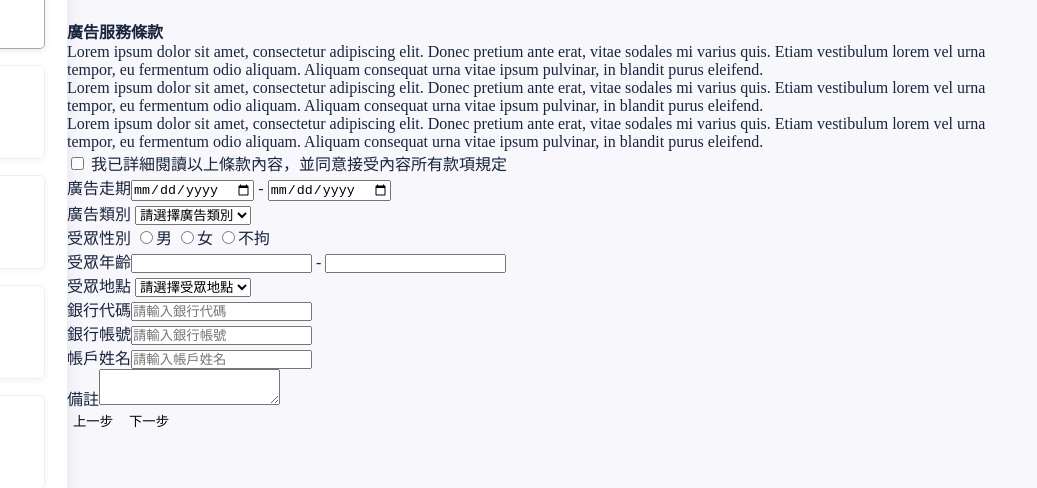
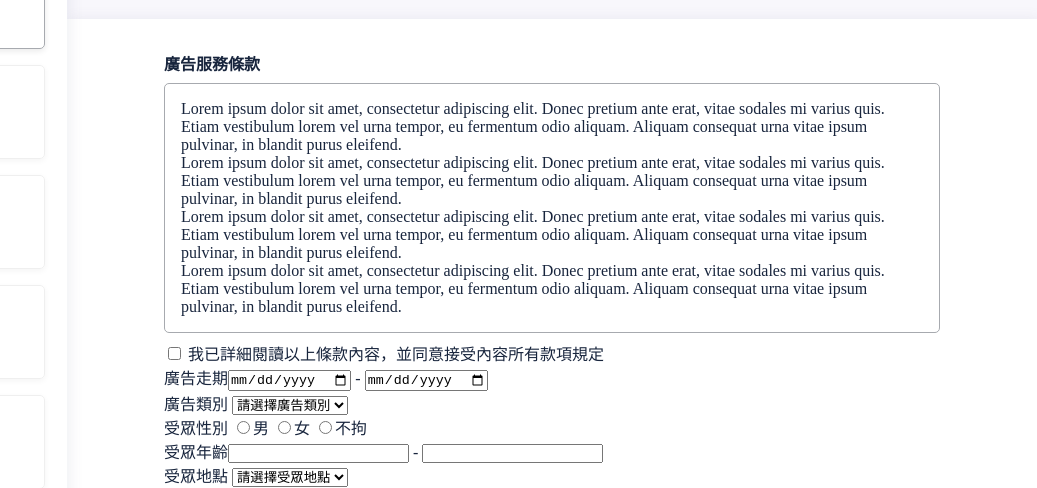
Before and after one commit to ezcomenezgo/Sass-Cyber-Celebrity-AD-platform, a website built with webpack: page index.html in a window 1280 px wide. Shown: the part 101-589 px from the top of the page, 243-1280 px from the left. Built offline with nearby package versions, Linux system fonts and the light colour scheme.

Commit message:
finish spacing, layout, scrollbar, terms part of Form

```diff
--- a/index.html
+++ b/index.html
@@ -27,7 +27,7 @@
       </div>
       <div class="right-content">
         <div id="step-control" class="stepper-panel">
-          <div class="stepper-container">
+          <div class="container stepper-container">
             <div class="step checked">
               <div class="circle-container"></div>
               <div class="label-container">啟用廣告服務</div>
@@ -44,14 +44,17 @@
             </div>
           </div>
         </div>
-        <div class="form-panel">
-          <div class="form-container">
+        <div class="form-panel scrollbar">
+          <div class="container form-container">
             <form id="a-form">
               <div class="form-content">
                 <div class="part">
                   <h4>廣告服務條款</h4>
-                  <div class="terms-panel">
+                  <div class="terms-panel scrollbar my-2">
                     <div class="terms-content">
+                      <p>Lorem ipsum dolor sit amet, consectetur adipiscing elit. Donec pretium ante erat, vitae sodales
+                        mi varius quis. Etiam vestibulum lorem vel urna tempor, eu fermentum odio aliquam. Aliquam
+                        consequat urna vitae ipsum pulvinar, in blandit purus eleifend.</p>
                       <p>Lorem ipsum dolor sit amet, consectetur adipiscing elit. Donec pretium ante erat, vitae sodales
                         mi varius quis. Etiam vestibulum lorem vel urna tempor, eu fermentum odio aliquam. Aliquam
                         consequat urna vitae ipsum pulvinar, in blandit purus eleifend.</p>
--- a/src/scss/main.scss
+++ b/src/scss/main.scss
@@ -329,13 +329,17 @@ nav {
 
 .right-content {
   flex: 1;
+  display: flex;
+  flex-direction: column;
+  .container {
+    width: 80%;
+    margin: 0 auto;
+  }
 }
 
 .stepper-panel {
   height: 120px;
   .stepper-container {
-    width: 80%;
-    margin: 0 auto;
     display: flex;
     padding-top: 40px;
   }
@@ -381,3 +385,18 @@ nav {
     right: calc(50% + 20px);
   }
 }
+
+.form-panel {
+  @extend %standard-boxshadow;
+  background-color: $white;
+  padding: 32px 0;
+  flex: 1;
+  overflow-y: scroll;
+  .terms-panel {
+    max-height: 300px;
+    padding: 16px;
+    border: 1px solid $light-gray;
+    border-radius: 5px;
+    overflow-y: scroll;
+  }
+}
```
Also changed, not shown: dist/main.css.
